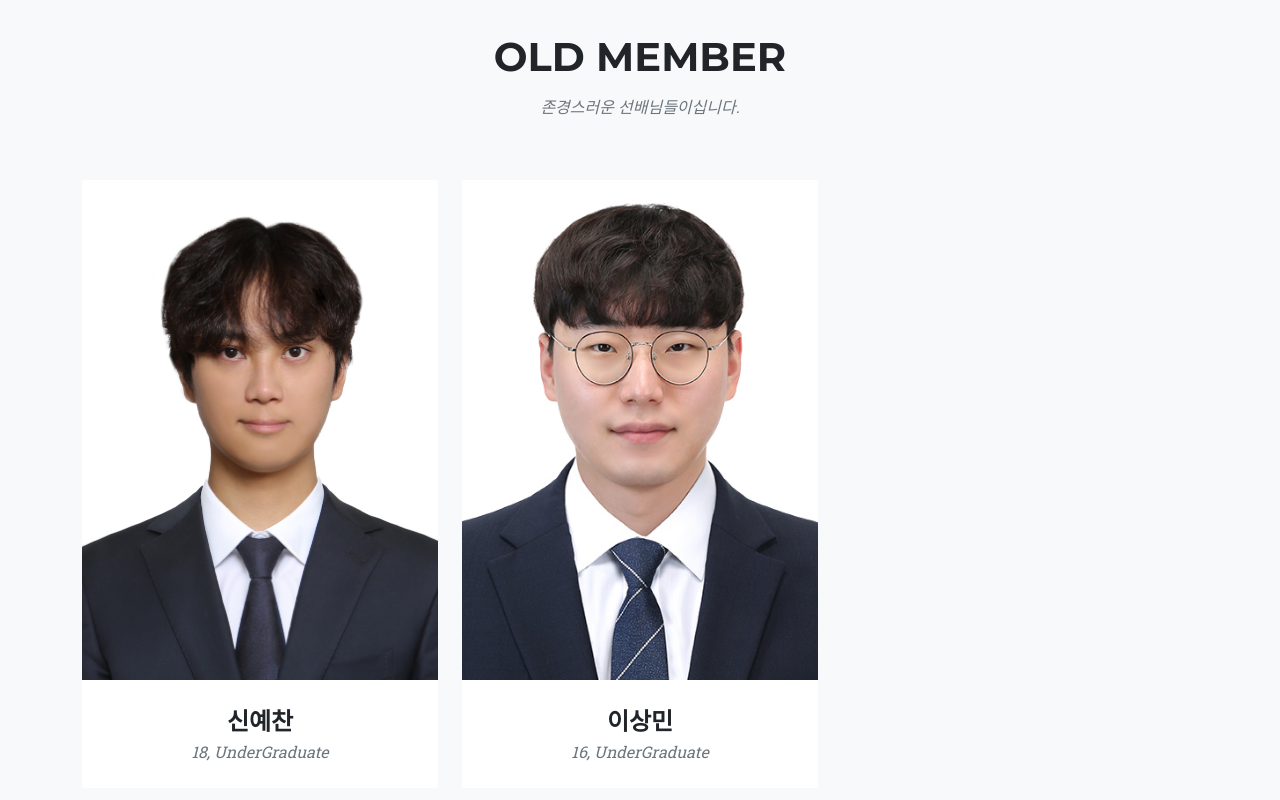
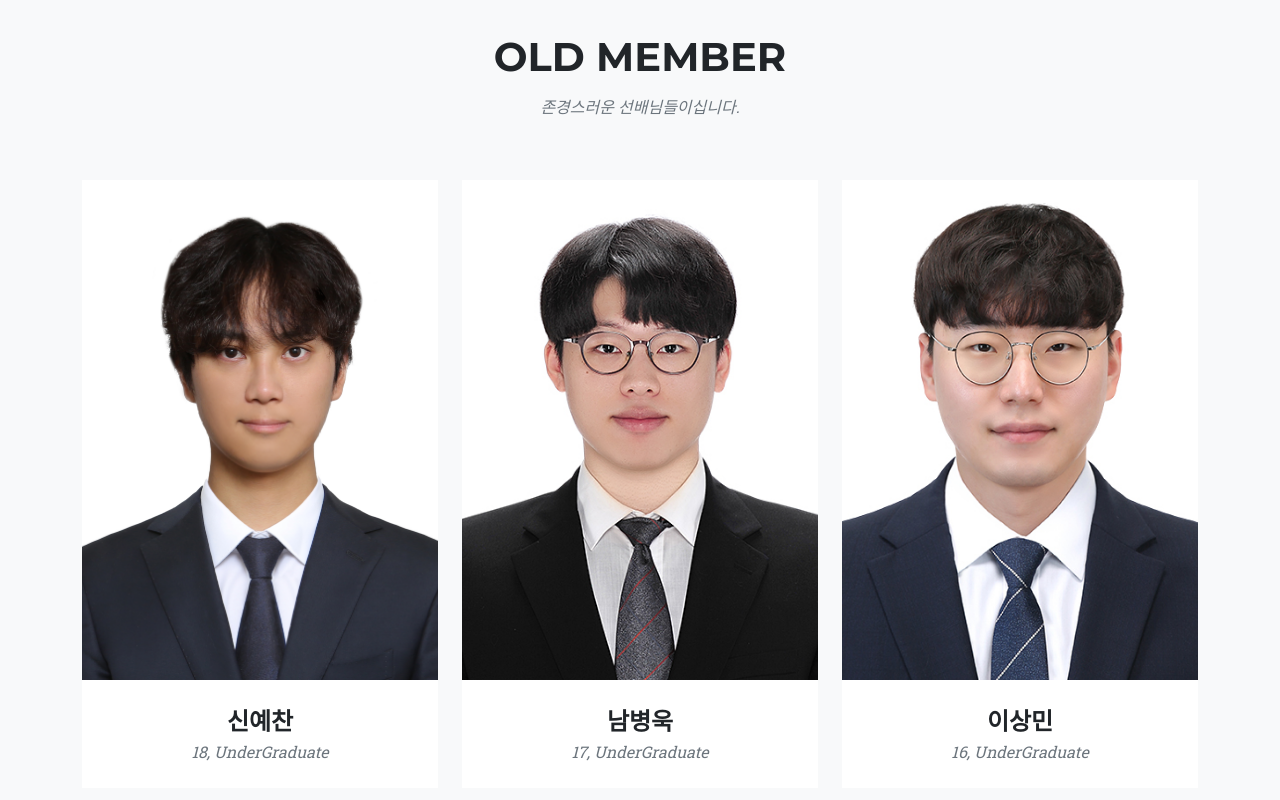
Before and after one commit to fpseja/lab-page, a website: page index.html in a window 1280 px wide. Shown: the part 4366-5166 px from the top of the page. Drawn offline with nearby package versions, Linux system fonts and the light colour scheme.

Commit message:
Add: NBU17 image && intro card

```diff
--- a/index.html
+++ b/index.html
@@ -195,6 +195,16 @@
                     <div class="portfolio-caption">
                         <div class="portfolio-caption-heading">신예찬</div>
                         <div class="portfolio-caption-subheading text-muted">18, UnderGraduate</div>
+                    </div>
+                </div>
+            </div>
+            <div class="col-lg-4 col-sm-6 mb-4">
+                <div class="portfolio-item">
+                        <img class="img-fluid" src="assets/img/grad/17남병욱선배님.jpeg" alt="..." />
+                    </a>
+                    <div class="portfolio-caption">
+                        <div class="portfolio-caption-heading">남병욱</div>
+                        <div class="portfolio-caption-subheading text-muted">17, UnderGraduate</div>
                     </div>
                 </div>
             </div>
```
Also changed, not shown: assets/img/grad/17남병욱선배님.jpeg (added).
